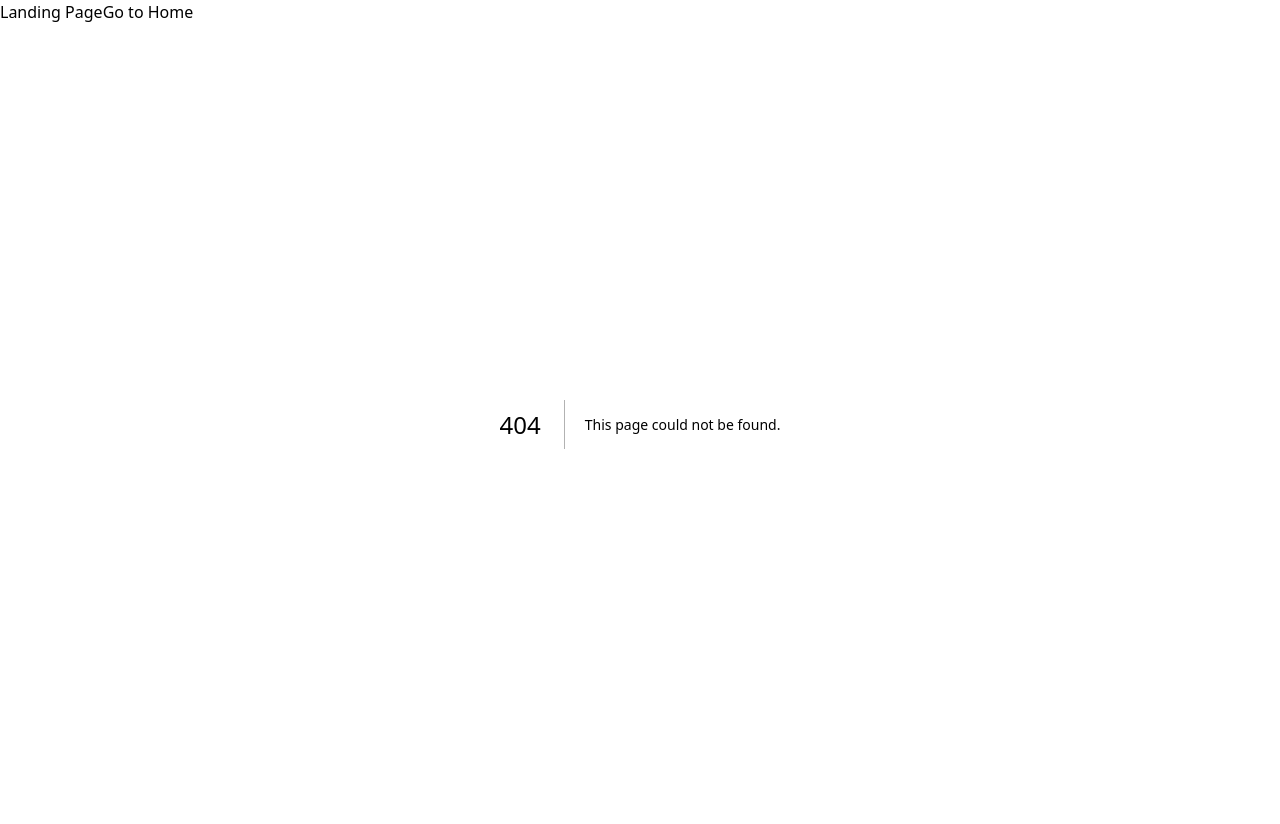
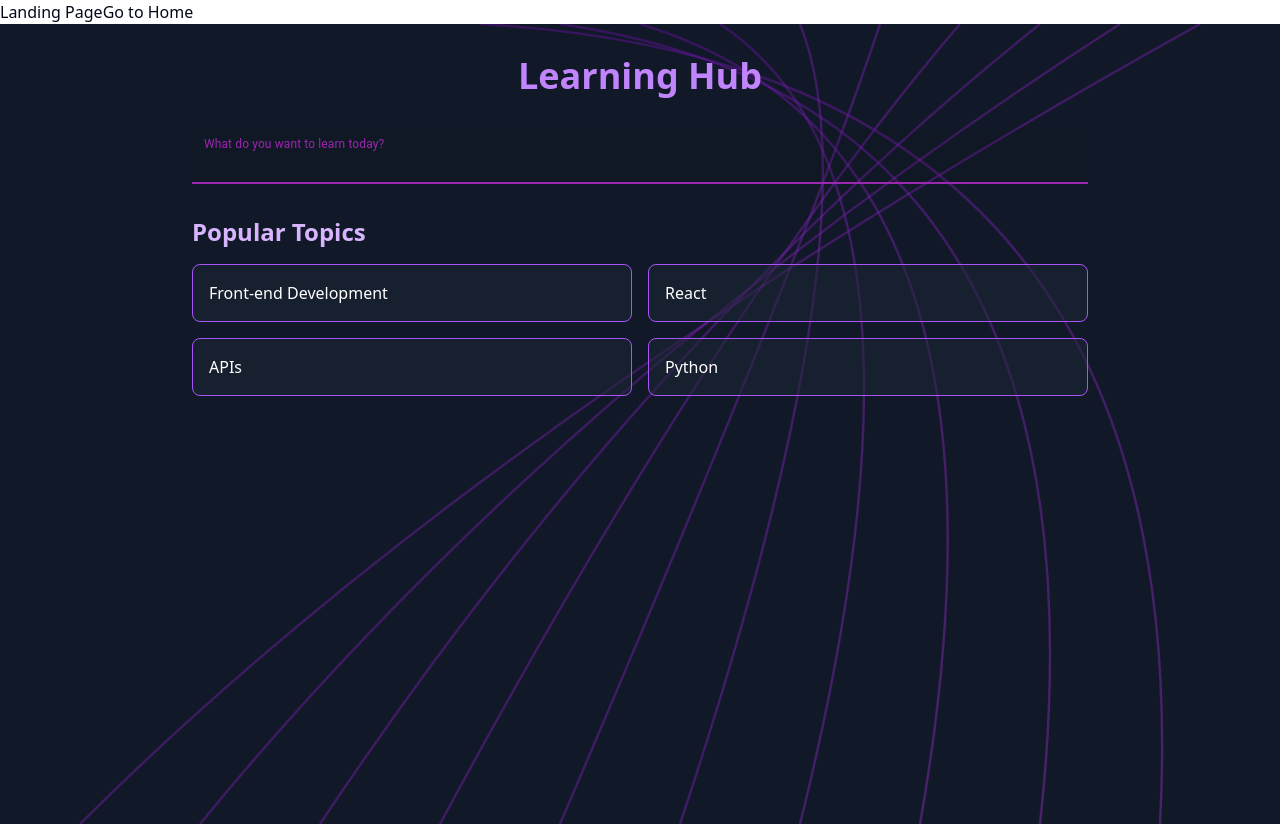
Before and after one commit to DIodide/MindBridge-front, a Next.js app: page /inputPage in a window 1280 px wide. Before the commit this address had no page. Built offline with nearby package versions, Linux system fonts and the light colour scheme.

Commit message:
added inital input page

```diff
--- a/package.json
+++ b/package.json
@@ -9,6 +9,9 @@
     "lint": "next lint"
   },
   "dependencies": {
+    "@emotion/react": "^11.13.3",
+    "@emotion/styled": "^11.13.0",
+    "@mui/material": "^6.1.6",
     "@radix-ui/react-icons": "^1.3.1",
     "class-variance-authority": "^0.7.0",
     "clsx": "^2.1.1",
--- /dev/null
+++ b/src/app/inputPage/page.js
@@ -0,0 +1,7 @@
+import InputPage from "@/components/InputPage";
+
+export default function InputPageLink() {
+  return (
+    <InputPage />
+  );
+}
--- /dev/null
+++ b/src/components/InputPage.js
@@ -0,0 +1,62 @@
+import { TextField } from "@mui/material";
+// import { Textarea, Button } from "./Textarea";
+
+
+export default function InputPage() {
+  const topics = ["Front-end Development", "React", "APIs", "Python"]
+
+  return (
+    <div className="min-h-screen bg-gray-900 text-white p-8 relative overflow-hidden">
+      {/* Background with more vivid singular lines */}
+      <div className="absolute inset-0 z-0">
+        <svg
+          className="w-full h-full"
+          viewBox="0 0 1000 1000"
+          xmlns="http://www.w3.org/2000/svg"
+        >
+          <defs>
+            <linearGradient id="lineGradient" x1="0%" y1="0%" x2="100%" y2="100%">
+              <stop offset="0%" stopColor="#6A0DAD" stopOpacity="0.4" />
+              <stop offset="100%" stopColor="#9932CC" stopOpacity="0.4" />
+            </linearGradient>
+          </defs>
+          {[...Array(10)].map((_, i) => (
+            <path
+              key={i}
+              d={`M${-200 + i * 150},1000 Q${300 + i * 100},${500 - i * 50} ${1200 - i * 100},0`}
+              stroke="url(#lineGradient)"
+              strokeWidth="3"
+              fill="none"
+            />
+          ))}
+        </svg>
+      </div>
+
+      <div className="relative z-10 max-w-4xl mx-auto space-y-8">
+        <h1 className="text-4xl font-bold text-center text-purple-400">Learning Hub</h1>
+
+          <TextField fullWidth label = "What do you want to learn today?" variant="filled" color="secondary" focused />
+
+
+
+        {/* <Button className="w-full bg-purple-600 hover:bg-purple-700 text-white">
+          Let&apos;s Go
+        </Button> */}
+
+        <div>
+          <h2 className="text-2xl font-semibold mb-4 text-purple-300">Popular Topics</h2>
+          <div className="grid grid-cols-2 gap-4">
+            {topics.map((topic, index) => (
+              <div
+                key={index}
+                className="p-4 bg-gray-800 bg-opacity-50 rounded-lg border border-purple-500 hover:bg-purple-700 transition-colors"
+              >
+                {topic}
+              </div>
+            ))}
+          </div>
+        </div>
+      </div>
+    </div>
+  )
+}
--- a/src/components/TitleCard.js
+++ b/src/components/TitleCard.js
@@ -55,7 +55,7 @@ export default function TitleCard() {
           Connect your thoughts, expand your horizons, and bridge the gap between imagination and reality.
         </motion.p>
 
-        <Link href="/">
+        <Link href="/inputPage">
         <motion.button
           className="px-8 py-3 text-lg font-semibold text-white bg-purple-600 rounded-full shadow-lg transition-all duration-300 ease-in-out transform hover:scale-105 hover:bg-purple-700 focus:outline-none focus:ring-2 focus:ring-purple-500 focus:ring-opacity-50"
           initial={{ opacity: 0, y: 20 }}
```
Also changed, not shown: 1 other file (tests, documents, lock files or other folders).
